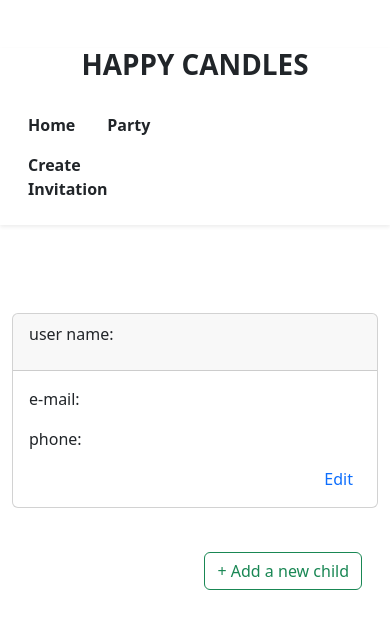
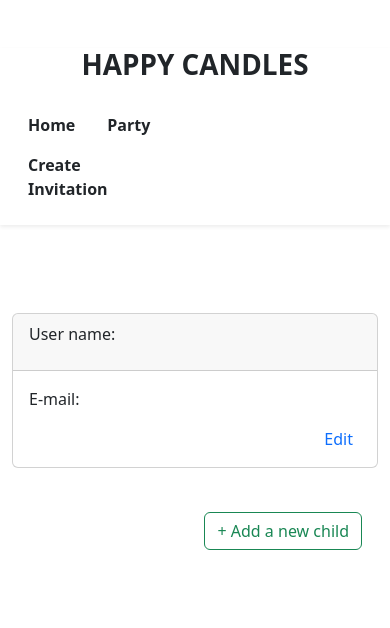
Before and after one commit to bisoukeiko/holbertonschool-portfolio, a React (Vite) app in the folder client/: page / in a window 390 px wide. Shown: the top 628 px of the page. Built offline with nearby package versions, Linux system fonts and the light colour scheme.

Commit message:
fix code: remove user phone

```diff
--- a/client/src/Components/User.jsx
+++ b/client/src/Components/User.jsx
@@ -73,7 +73,7 @@ function User() {
           <form>
               <div className='card d-flex flex-column'>
                 <div className='card-header'>
-                    <label htmlFor='userName'>user name:</label>
+                    <label htmlFor='userName'>User name:</label>
                     {isEdit ? (
                         <input id='userName' type='text' placeholder='Enter user name' className='form-control fs-5' value={userInfo.userName}
                         onChange={e => setUserInfo({...userInfo, userName: e.target.value})}/>
@@ -83,7 +83,7 @@ function User() {
                 </div>
                 <div className='card-body flex-grow-1'>
                   <div className='mb-1'>
-                      <label htmlFor='userEmail'>e-mail:</label>
+                      <label htmlFor='userEmail'>E-mail:</label>
                       {isEdit ? (
                         <input id='userEmail' type='text' placeholder='Enter e-mail' className='form-control fs-5' value={userInfo.userEmail}
                         onChange={e => setUserInfo({...userInfo, userEmail: e.target.value})}/>
@@ -91,7 +91,7 @@ function User() {
                         <p className='fs-5'>{userInfo.userEmail}</p>
                       )}
                   </div>
-                  <div className='mb-1'>
+                  {/* <div className='mb-1'>
                       <label htmlFor='userPhone'>phone:</label>
                       {isEdit ? (
                         <input id='userPhone' type='text' placeholder='Enter phone number' className='form-control fs-5' value={userInfo.userPhone}
@@ -99,8 +99,12 @@ function User() {
                       ) : (
                         <p className='fs-5'>{userInfo.userPhone}</p>
                       )}
-                  </div>
+                  </div> */}
                   <div className='d-flex justify-content-end'>
+                    {/* <span onClick={handleCancel} className='text-danger mt-3 me-2 p-2'  style={{ cursor: 'pointer' }}>
+                        Cancel
+                    </span> */}
+
                     <span className='text-primary me-2' style={{ cursor: 'pointer' }}  onClick={isEdit ? handleUpdate : handleEdit}>
                       {isEdit ? 'Update' : 'Edit'}
                     </span>
```
